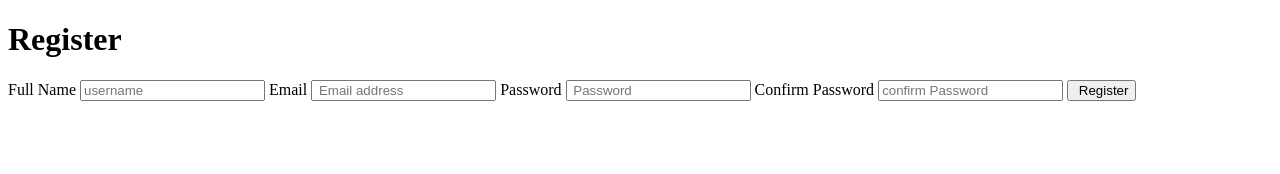
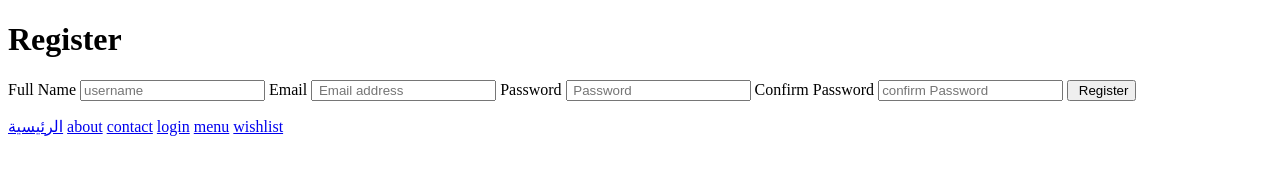
Before and after one commit to DaniahZaheda/-, a plain HTML site: page register.html in a window 1280 px wide. Drawn offline with Linux system fonts and the light colour scheme.

Commit message:
Add files via upload

```diff
--- a/register.html
+++ b/register.html
@@ -26,7 +26,13 @@
 
     </form>
 
-
+    <p></p>
+    <a href="index.html" target="_blank">الرئيسية</a>
+    <a href="about.html" target="_blank">about</a>
+    <a href="contact.html" target="_blank">contact</a>
+    <a href="login.html" target="_blank">login</a>
+    <a href="menu.html" target="_blank">menu</a>
+    <a href="wishlist.html" target="_blank"> wishlist</a>
 
 </body>
 </html>
```
Also changed, not shown: about.html (+9 -0 lines), contact.html (+7 -0 lines), login.html (+7 -0 lines), menu.html (+7 -0 lines), wishlist.html (+7 -0 lines).
